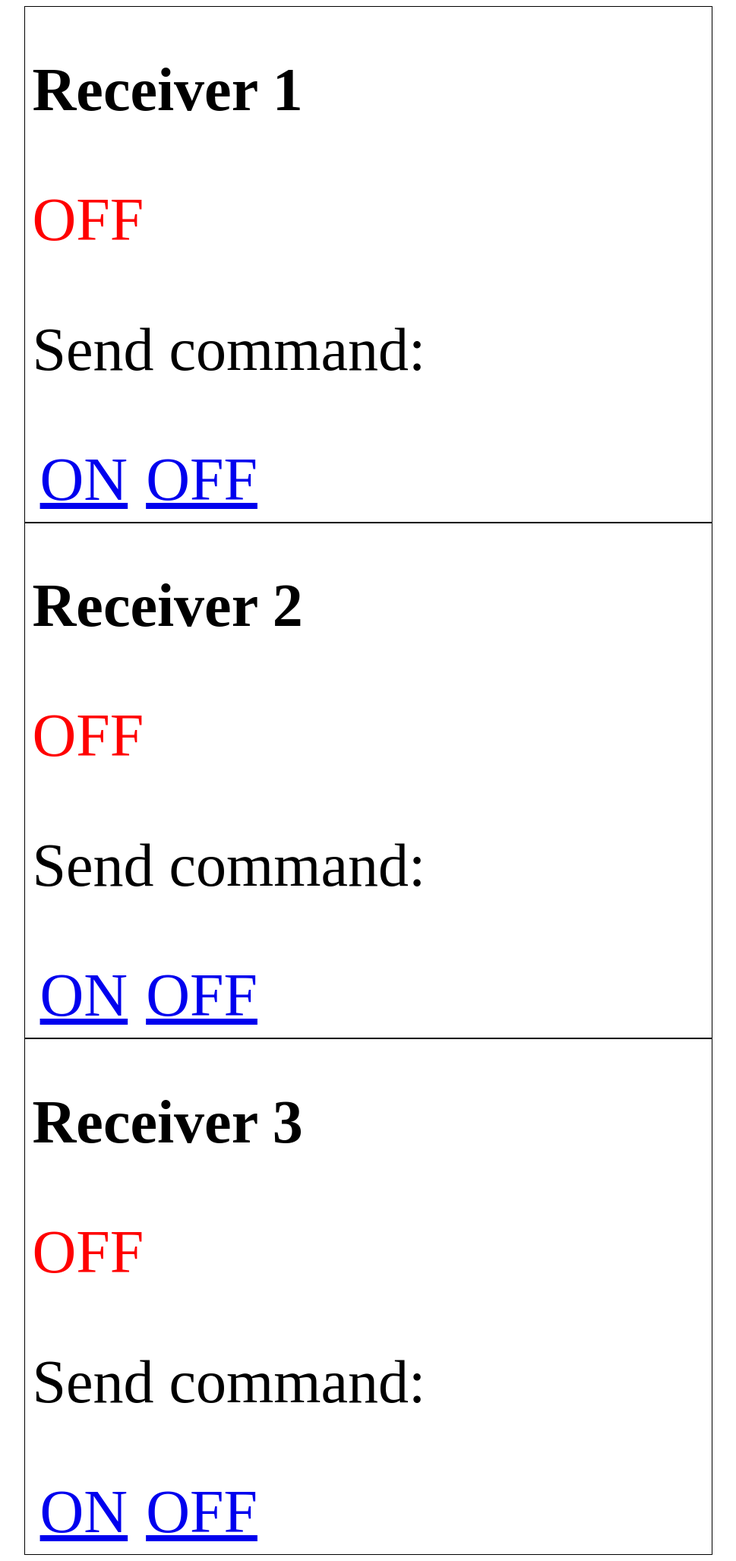
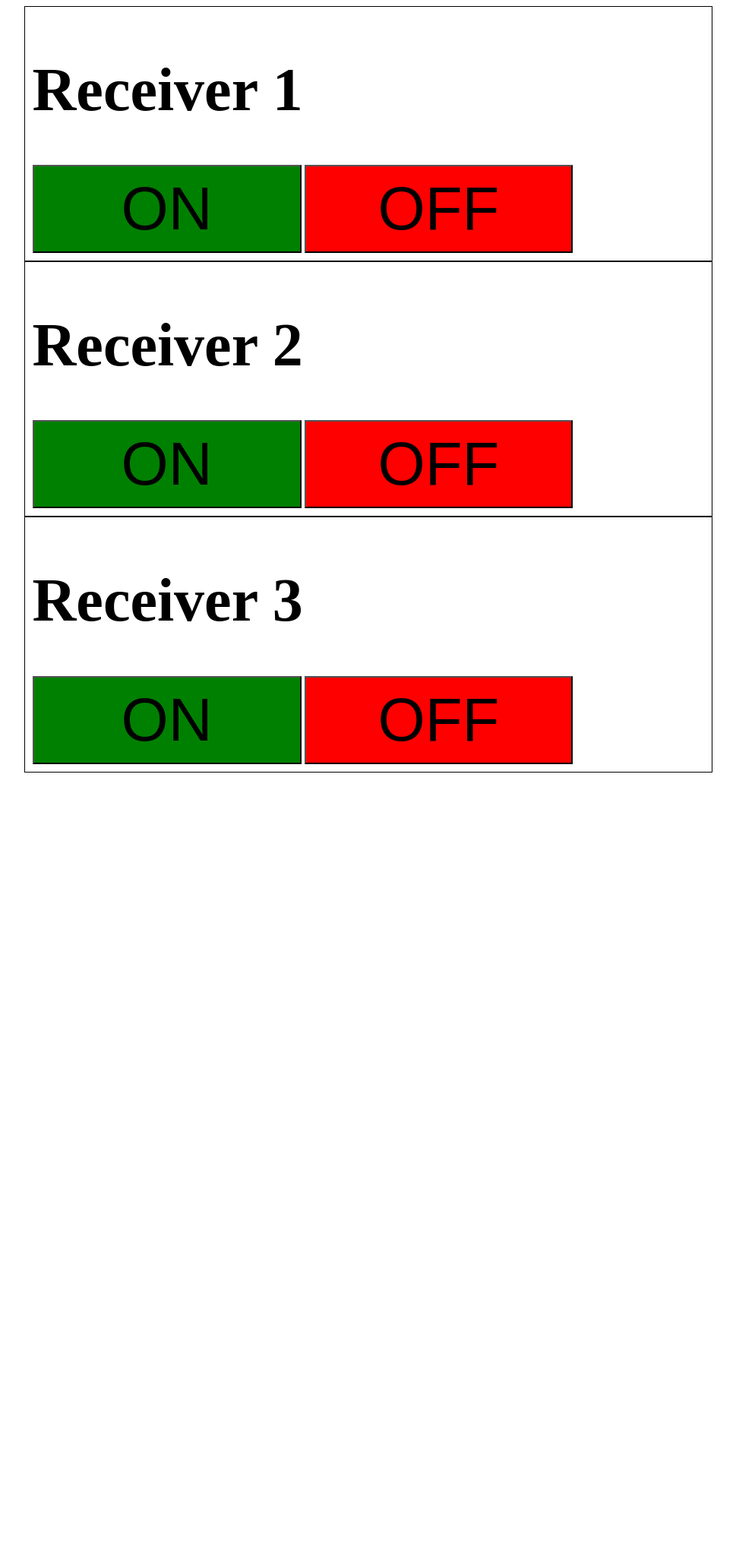
Before and after one commit to solivero/nexa, a Flask app: page / in a window 1280 px wide. Shown: the whole page at 76% size, without its empty margins (155-1124 px from the left). After the commit the page ends 1017 px from the top, so only its background shows below. Run offline with Flask 2, Linux system fonts and the light colour scheme.

Commit message:
Ajax buttons

```diff
--- a/app.py
+++ b/app.py
@@ -2,34 +2,23 @@ from flask import Flask, render_template, redirect
 from subprocess import call
 app = Flask(__name__)
 app.debug = True
-states= [False, False, False]
 
 pin = 0
 transmitter = 1235262
 
 @app.route("/")
 def main():
-    return render_template('index.html', states=states)
+    return render_template('index.html')
 
 @app.route("/on/<int:id>")
 def on(id=0):
     send_signal(True, id-1)
-    global states
-    if id != 0:
-        states[id-1] = True
-    else:
-        states = [True, True, True]
     return redirect("/")
     #return render_template('index..html', on=state)
 
 @app.route("/off/<int:id>")
 def off(id=0):
     send_signal(False, id-1)
-    global states
-    if id != 0:
-        states[id-1] = False
-    else:
-        states = [False, False, False]
     return redirect("/")
     #return render_template('index..html', on=state)
 
--- a/templates/index.html
+++ b/templates/index.html
@@ -11,16 +11,44 @@
                 border: 1px solid;
                 padding: 10px;
             }
+            .btn-large {
+                margin: auto;
+                width: 40%;
+                padding: 10px;
+                font-size: 5em;
+            }
         </style>
+        <script>
+            function on(id) {
+                send("on/"+id);
+            }
+            function off(id) {
+                send("off/"+id);
+            }
+            function send(urlEnd) {
+                xhr = new XMLHttpRequest();
+
+                xhr.open('GET',
+                        encodeURI('http://192.168.1.74:5000/'+urlEnd));
+                xhr.setRequestHeader('Content-Type', 'application/x-www-form-urlencoded');
+                xhr.onload = function() {
+                if (xhr.status === 200 && xhr.responseText !== newName) {
+                    alert('Something went wrong. Hantera det');
+                    }
+                    else if (xhr.status !== 200) {
+                        alert('Request failed.  Returned status of ' + xhr.status);
+                    }
+                };
+                xhr.send();
+            }
+        </script>
     </head>
     <body>
         {% for receiver in range(1,4) %}
         <div id="{{ receiver }}" class="center">
             <h1>Receiver {{ receiver }}</h1>
-            <p {% if states[receiver-1] %} style="color: green">ON{% else %} style="color: red;">OFF{% endif %}</h1>
-            <p>Send command:</p>
-            <a style="padding: 10px" href="/on/{{ receiver }}">ON</a>
-            <a style="padding: 10px" href="/off/{{ receiver }}">OFF</a>
+            <button class="btn-large" style="background-color:green" onclick="on({{ receiver }})">ON</button>
+            <button class="btn-large" style="background-color:red" onclick="off({{ receiver }})">OFF</button>
         </div>
         {% endfor %}
     </body>
```
